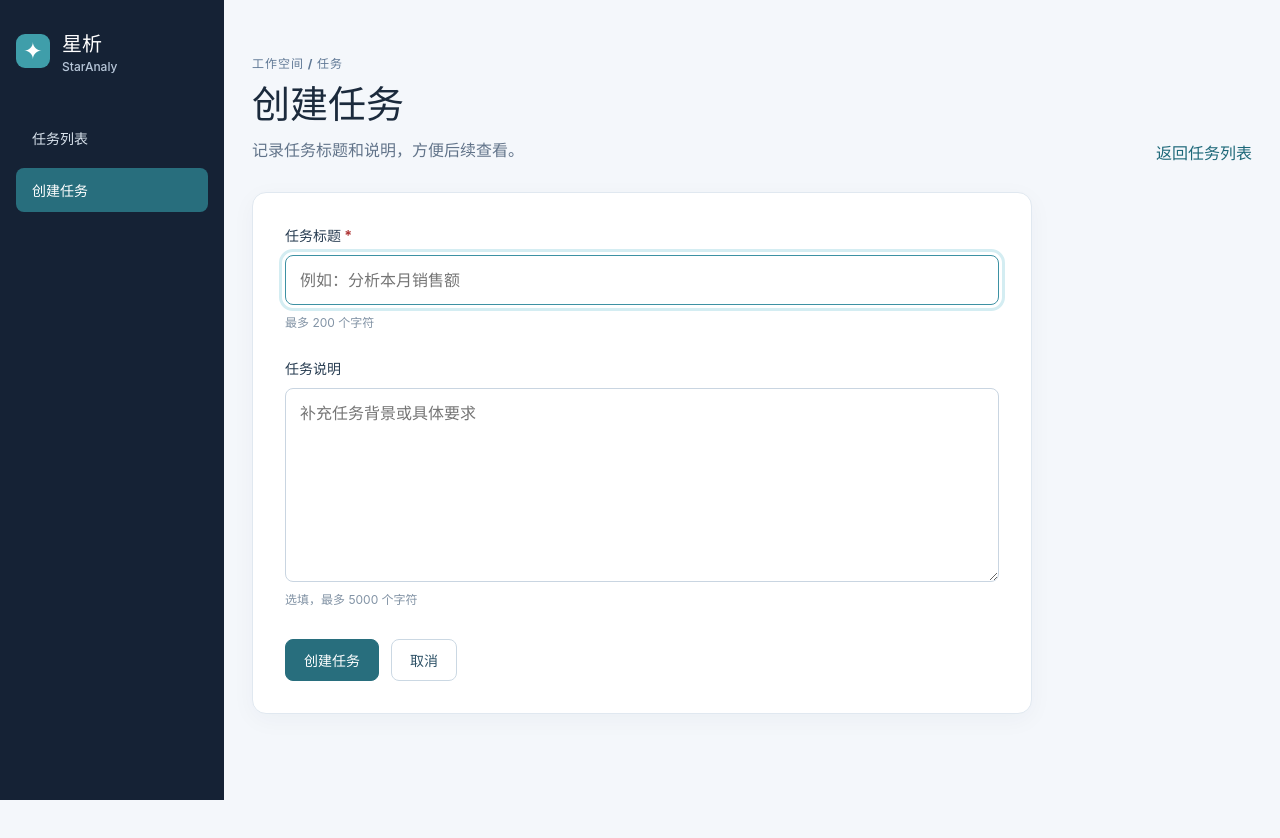
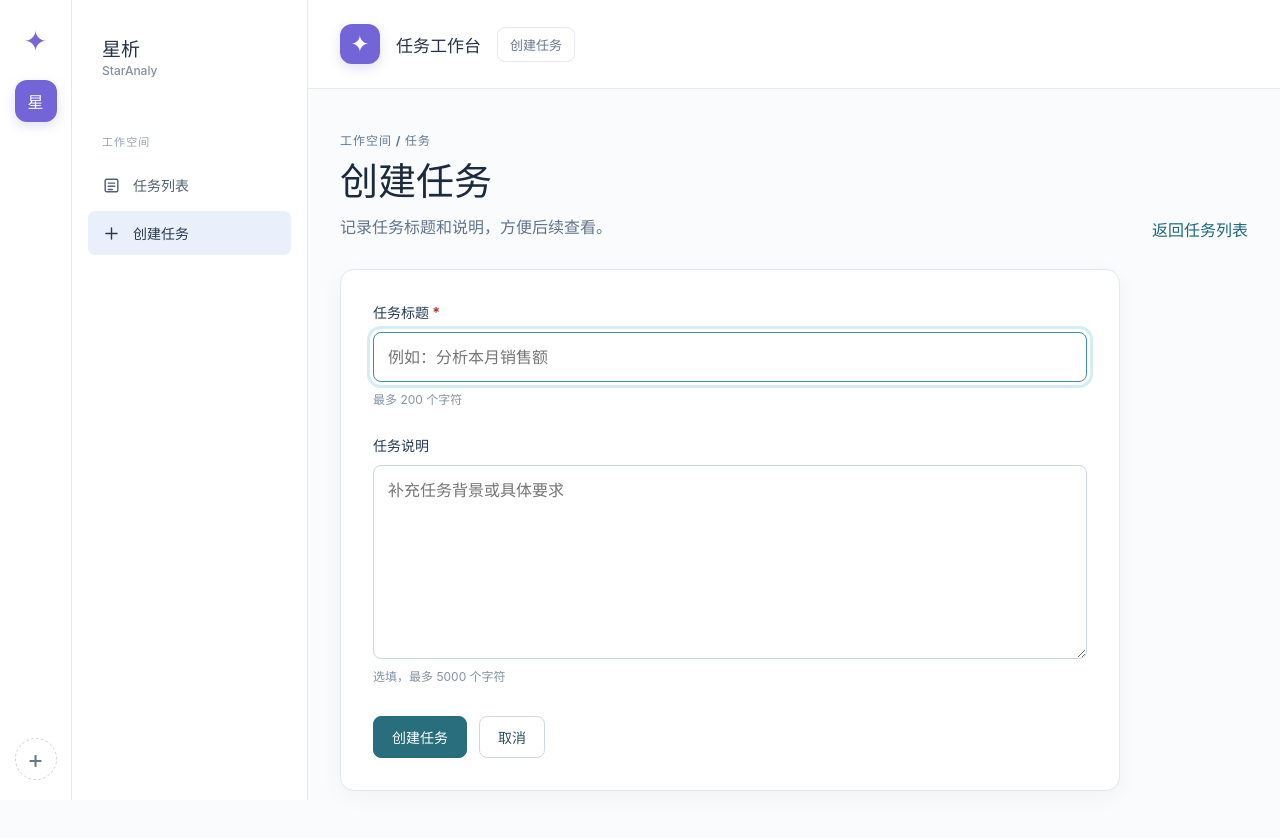
Before and after one commit to bilibilixms/StarAnaly-Arbiter, a Vue app in the folder frontend/: page /tasks/new in a window 1280 px wide. Shown: the top 838 px of the page. Before the commit the page ends 814 px from the top, so only its background shows below. Built offline with nearby package versions, Linux system fonts and the light colour scheme; the HTML template or start-up script is replaced by a standard one.

Commit message:
按参考图调整浅色双层侧栏布局

```diff
--- a/frontend/src/App.vue
+++ b/frontend/src/App.vue
@@ -1,18 +1,56 @@
+<script setup lang="ts">
+import { computed } from 'vue'
+import { useRoute } from 'vue-router'
+
+const route = useRoute()
+const sectionLabel = computed(() => {
+  if (route.name === 'task-create') return '创建任务'
+  if (route.name === 'task-detail') return '任务详情'
+  return '任务列表'
+})
+</script>
+
 <template>
   <div class="app-shell">
+    <aside class="site-rail" aria-label="工作台快捷入口">
+      <RouterLink class="site-rail__logo" to="/tasks" aria-label="星析首页">✦</RouterLink>
+      <RouterLink class="site-rail__workspace" to="/tasks" aria-label="任务工作台">星</RouterLink>
+      <RouterLink class="site-rail__add" to="/tasks/new" aria-label="创建任务">+</RouterLink>
+    </aside>
+
     <aside class="site-sidebar">
       <RouterLink class="brand" to="/tasks" aria-label="星析任务工作台首页">
-        <span class="brand__mark">✦</span>
         <span>星析 <small>StarAnaly</small></span>
       </RouterLink>
+      <p class="site-nav__heading">工作空间</p>
       <nav class="site-nav" aria-label="主导航">
-        <RouterLink class="site-nav__link" to="/tasks">任务列表</RouterLink>
-        <RouterLink class="site-nav__link" to="/tasks/new">创建任务</RouterLink>
+        <RouterLink class="site-nav__link" to="/tasks">
+          <svg class="site-nav__icon" viewBox="0 0 24 24" fill="none" stroke="currentColor" stroke-width="1.8" stroke-linecap="round" stroke-linejoin="round" aria-hidden="true">
+            <rect x="4" y="4" width="16" height="16" rx="2" />
+            <path d="M8 9h8M8 13h8M8 17h5" />
+          </svg>
+          <span>任务列表</span>
+        </RouterLink>
+        <RouterLink class="site-nav__link" to="/tasks/new">
+          <svg class="site-nav__icon" viewBox="0 0 24 24" fill="none" stroke="currentColor" stroke-width="1.8" stroke-linecap="round" aria-hidden="true">
+            <path d="M12 5v14M5 12h14" />
+          </svg>
+          <span>创建任务</span>
+        </RouterLink>
       </nav>
     </aside>
 
-    <main class="main-content">
-      <RouterView />
-    </main>
+    <div class="workspace-area">
+      <header class="workspace-toolbar">
+        <div class="workspace-toolbar__inner">
+          <span class="workspace-toolbar__mark" aria-hidden="true">✦</span>
+          <strong>任务工作台</strong>
+          <span class="workspace-toolbar__section">{{ sectionLabel }}</span>
+        </div>
+      </header>
+      <main class="main-content">
+        <RouterView />
+      </main>
+    </div>
   </div>
 </template>
--- a/frontend/src/style.css
+++ b/frontend/src/style.css
@@ -1,7 +1,7 @@
 :root {
   font-family: Inter, ui-sans-serif, -apple-system, BlinkMacSystemFont, "Segoe UI", sans-serif;
   color: #1b2a3c;
-  background: #f4f7fb;
+  background: #fafbfc;
   font-synthesis: none;
   text-rendering: optimizeLegibility;
   -webkit-font-smoothing: antialiased;
@@ -38,26 +38,76 @@ a {
 
 .app-shell {
   display: grid;
-  grid-template-columns: 224px minmax(0, 1fr);
+  grid-template-columns: 72px 236px minmax(0, 1fr);
   min-height: 100vh;
 }
 
+.site-rail,
 .site-sidebar {
   position: sticky;
   top: 0;
   align-self: start;
   height: 100vh;
-  padding: 28px 16px;
   overflow-y: auto;
-  background: #152235;
+  background: #fff;
+  border-right: 1px solid #e4e8ef;
+}
+
+.site-rail {
+  display: flex;
+  align-items: center;
+  flex-direction: column;
+  gap: 18px;
+  padding: 20px 10px;
+}
+
+.site-rail__logo,
+.site-rail__workspace,
+.site-rail__add {
+  display: grid;
+  width: 42px;
+  height: 42px;
+  flex: none;
+  place-items: center;
+  border-radius: 12px;
+  font-weight: 750;
+}
+
+.site-rail__logo {
+  color: #7965d8;
+  font-size: 28px;
+}
+
+.site-rail__workspace {
+  background: #7364d8;
   color: #fff;
+  box-shadow: 0 4px 12px rgb(88 75 177 / 18%);
+}
+
+.site-rail__add {
+  margin-top: auto;
+  border: 1px dashed #cdd4df;
+  border-radius: 50%;
+  color: #64748b;
+  font-size: 25px;
+  font-weight: 400;
+}
+
+.site-rail__add:hover {
+  background: #f2f4fa;
+  color: #4658ac;
+}
+
+.site-sidebar {
+  padding: 34px 16px;
 }
 
 .brand {
   display: inline-flex;
   align-items: center;
-  gap: 12px;
-  font-size: 20px;
+  padding: 0 14px;
+  color: #263246;
+  font-size: 19px;
   font-weight: 750;
   white-space: nowrap;
 }
@@ -65,52 +115,100 @@ a {
 .brand small {
   display: block;
   margin-top: 2px;
-  color: #b8c7d9;
+  color: #8290a2;
   font-size: 12px;
   font-weight: 500;
 }
 
-.brand__mark {
-  display: grid;
-  width: 34px;
-  height: 34px;
-  place-items: center;
-  border-radius: 9px;
-  background: #3f9eaa;
-  color: white;
-  font-size: 23px;
+.site-nav__heading {
+  margin: 55px 14px 14px;
+  color: #98a2b3;
+  font-size: 11px;
+  font-weight: 750;
+  letter-spacing: 0.1em;
 }
 
 .site-nav {
   display: grid;
-  gap: 8px;
-  margin-top: 42px;
+  gap: 4px;
   font-size: 14px;
 }
 
 .site-nav__link {
   display: flex;
   min-height: 44px;
-  padding: 0 16px;
+  padding: 0 14px;
   align-items: center;
-  border-radius: 8px;
-  color: #d8e2ec;
+  gap: 12px;
+  border-radius: 7px;
+  color: #526071;
   font-weight: 650;
   transition: background 150ms ease, color 150ms ease;
 }
 
 .site-nav__link:hover,
 .site-nav__link.router-link-active {
-  background: #286e7d;
+  background: #eaf0fb;
+  color: #27384f;
+}
+
+.site-nav__icon {
+  width: 19px;
+  height: 19px;
+  flex: none;
+}
+
+.workspace-area {
+  min-width: 0;
+}
+
+.workspace-toolbar {
+  border-bottom: 1px solid #e4e8ef;
+  background: #fff;
+}
+
+.workspace-toolbar__inner {
+  display: flex;
+  min-height: 88px;
+  max-width: 1440px;
+  margin: 0 auto;
+  padding: 16px 32px;
+  align-items: center;
+  gap: 16px;
+  color: #253246;
+}
+
+.workspace-toolbar__inner strong {
+  font-size: 17px;
+}
+
+.workspace-toolbar__mark {
+  display: grid;
+  width: 40px;
+  height: 40px;
+  flex: none;
+  place-items: center;
+  border-radius: 12px;
+  background: #7364d8;
+  box-shadow: 0 4px 12px rgb(88 75 177 / 18%);
   color: #fff;
+  font-size: 23px;
+}
+
+.workspace-toolbar__section {
+  padding: 7px 12px;
+  border: 1px solid #e7eaf0;
+  border-radius: 8px;
+  color: #6a788b;
+  font-size: 13px;
 }
 
 .main-content {
   width: 100%;
   min-width: 0;
-  max-width: 1120px;
+  max-width: 1440px;
   margin: 0 auto;
-  padding: 54px 28px 100px;
+  padding: 42px 32px 100px;
 }
 
 .page-heading {
@@ -826,6 +924,26 @@ h1 {
   overflow-wrap: anywhere;
 }
 
+@media (max-width: 980px) {
+  .app-shell {
+    grid-template-columns: 200px minmax(0, 1fr);
+  }
+
+  .site-rail {
+    display: none;
+  }
+
+  .site-sidebar {
+    padding: 26px 12px;
+  }
+
+  .workspace-grid,
+  .result-grid {
+    grid-template-columns: 1fr;
+    gap: 0;
+  }
+}
+
 @media (max-width: 680px) {
   .app-shell {
     grid-template-columns: minmax(0, 1fr);
@@ -835,9 +953,19 @@ h1 {
     position: static;
     height: auto;
     padding: 14px 18px;
+    border-right: 0;
+    border-bottom: 1px solid #e4e8ef;
+  }
+
+  .brand {
+    padding: 0;
   }
 
   .brand small {
+    display: none;
+  }
+
+  .site-nav__heading {
     display: none;
   }
 
@@ -851,8 +979,24 @@ h1 {
     justify-content: center;
   }
 
+  .workspace-toolbar__inner {
+    min-height: 64px;
+    padding: 12px 18px;
+    gap: 10px;
+  }
+
+  .workspace-toolbar__mark {
+    width: 32px;
+    height: 32px;
+    font-size: 18px;
+  }
+
+  .workspace-toolbar__inner strong {
+    font-size: 15px;
+  }
+
   .main-content {
-    padding: 34px 18px 64px;
+    padding: 26px 18px 64px;
   }
 
   .page-heading {
```
